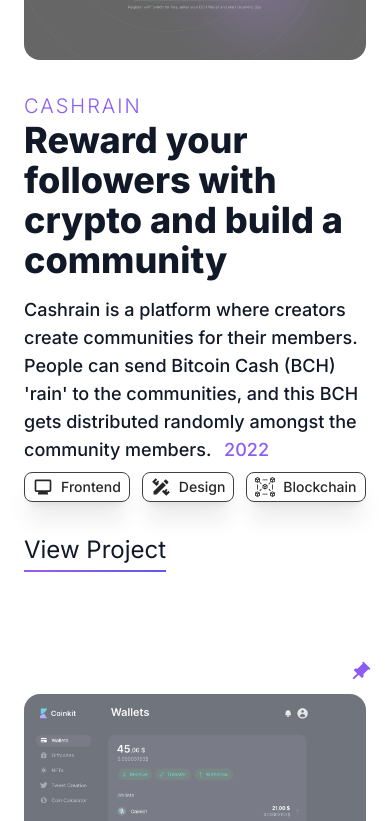
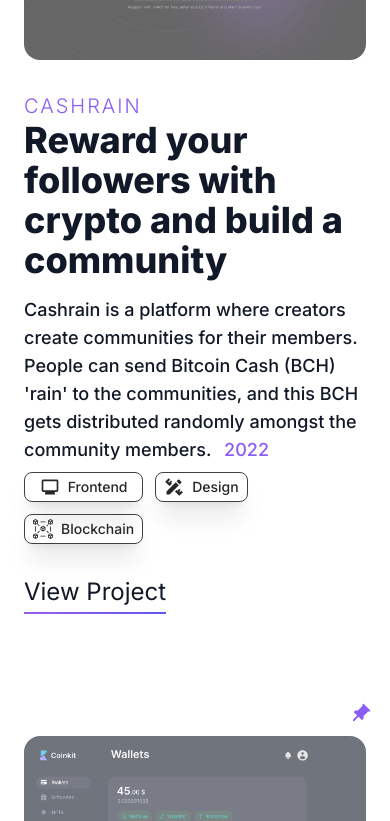
Before and after one commit to walde-dev/walde-portfolio, a Next.js app: page / in a window 390 px wide. Shown: the part 1338-2159 px from the top of the page. Built offline with nearby package versions, Linux system fonts and the light colour scheme.

Commit message:
responsiveness

```diff
--- a/src/pages/index.tsx
+++ b/src/pages/index.tsx
@@ -119,9 +119,9 @@ function MyWork() {
   }) {
     return (
       <Fade cascade damping={0.5} delay={250 * counter} triggerOnce>
-        <div className="project-card  group relative flex w-full flex-col-reverse justify-between space-x-0 rounded-xl py-8  lg:flex-row lg:space-x-5">
+        <div className="project-card group relative flex w-full flex-col-reverse justify-between space-x-0 rounded-xl py-8  lg:flex-row lg:space-x-5">
           <div className=" flex w-full flex-col items-start  pb-4 text-left lg:w-2/3">
-            <div className="flex flex-col">
+            <div className="flex flex-col max-w-full">
               {pinned && (
                 <span className="absolute right-0 top-0 flex flex-row">
                   <svg
@@ -163,7 +163,7 @@ function MyWork() {
                 </div>
               )} */}
               {tags && (
-                <div className="mt-2 grid w-full max-w-min grid-cols-[_auto_auto_auto] flex-row gap-3 md:grid-cols-[_auto_auto_auto_auto]">
+                <div className="mt-2 grid w-full max-w-min grid-cols-[_auto_auto] xs:grid-cols-[_auto_auto_auto] flex-row gap-3 md:grid-cols-[_auto_auto_auto_auto]">
                   {tags.map((tag) => {
                     const icon = tagIcons[tag];
 
--- a/tailwind.config.cjs
+++ b/tailwind.config.cjs
@@ -10,6 +10,9 @@ module.exports = {
       animation: {
         "flip-once": "flip 350ms linear normal",
         wiggle: "wiggle 7s ease-in-out infinite",
+      },
+      screens: {
+        "xs": "400px",
       },
       keyframes: {
         flip: {
```
